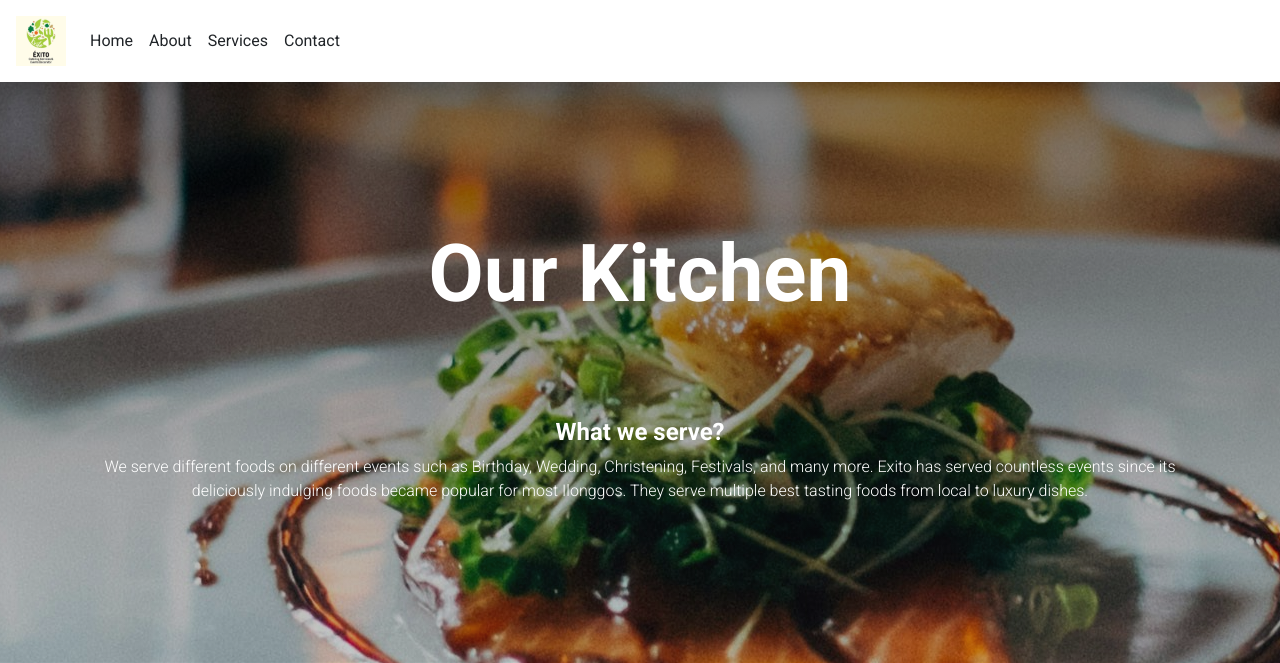
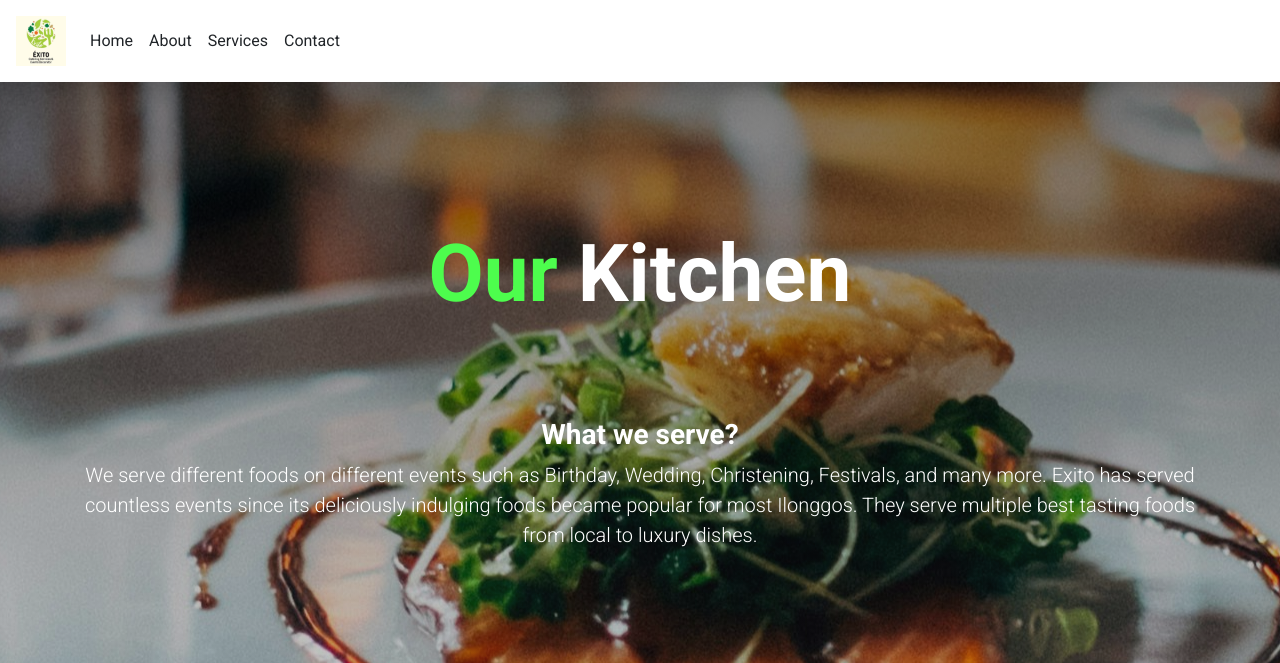
Before and after one commit to Krfd/exito, a PHP site: page /services.php in a window 1280 px wide. Shown: the top 663 px of the page. Run offline with PHP 8.4, Linux system fonts and the light colour scheme; some libraries are stand-ins or nearby versions; grey boxes are pictures that could not be loaded.

Commit message:
Added another content for services page.

```diff
--- a/services.php
+++ b/services.php
@@ -13,10 +13,71 @@
     <?php include("layout/navbar.php") ?>
     <div class="container-fluid hero-services py-5">
         <div class="container text-center my-5 py-5">
-            <h1 class="fw-semibold text-white display-1">Our Kitchen</h1>
+            <h1 class="fw-semibold text-white display-1"><span class="green">Our</span> Kitchen</h1>
             <div class="text-white mt-5 pt-5 services">
-                <h4 class="fw-bold">What we serve?</h4>
-                <p class="fw-light">We serve different foods on different events such as Birthday, Wedding, Christening, Festivals, and many more. Exito has served countless events since its deliciously indulging foods became popular for most Ilonggos. They serve multiple best tasting foods from local to luxury dishes.</p>
+                <h3 class="fw-bold">What we serve?</h3>
+                <p class="fw-light para">We serve different foods on different events such as Birthday, Wedding, Christening, Festivals, and many more. Exito has served countless events since its deliciously indulging foods became popular for most Ilonggos. They serve multiple best tasting foods from local to luxury dishes.</p>
+            </div>
+        </div>
+    </div>
+    <div class="bg-dark">
+        <div class="py-3 py-md-5">
+            <div class="main container d-flex flex-column flex-md-row justify-content-center gap-5 my-3 my-md-5 py-5">
+                <div class="col">
+                    <h1 class="fw-bold text-white"><span class="green">Main</span> Dish</h1>
+                    <hr class="text-white">
+                    <p class="light">
+                        Exito Catering Services offers you a lot of dishes to choose for your special occasion. Discover the most requested dish in almost every occasion and
+                        experience the taste of our best tasting dishes in Iloilo City. With our unique way of cooking our food, we also have different ingredients that will satisfy and fulfill your cravings.
+                    </p>
+                    <hr class="text-white">
+                    <div class="d-flex gap-3">
+                        <img src="assets/img/services/main/4.jpeg" alt="Beef" style="height: 100px" class="w-25 object-fit-cover flex-fill">
+                        <img src="assets/img/services/main/5.jpeg" alt="Beef" style="height: 100px" class="w-25 object-fit-cover flex-fill">
+                        <img src="assets/img/services/main/6.jpeg" alt="Beef" style="height: 100px" class="w-25 object-fit-cover flex-fill">
+                    </div>
+                </div>
+                <div class="col d-flex flex-column flex-md-row gap-3">
+                    <div>
+                        <img src="assets/img/services/main/1.jpeg" alt="Beef" style="height: 100%" class="w-100 object-fit-cover dish-img d-block mx-auto">
+                    </div>
+                    <div>
+                        <img src="assets/img/services/main/2.jpeg" alt="Beef" style="height: 100%" class="w-100 object-fit-cover dish-img d-block mx-auto">
+                    </div>
+                    <div>
+                        <img src="assets/img/services/main/3.jpeg" alt="Beef" style="height: 100%" class="w-100 object-fit-cover dish-img d-block mx-auto">
+                    </div>
+                </div>
+            </div>
+        </div>
+        <div class="py-3 py-md-5">
+            <div class="side container d-flex flex-column-reverse flex-column flex-md-row justify-content-center gap-5 my-3 my-md-5 py-5">
+                <div class="col d-flex flex-column flex-md-row gap-3">
+                    <div>
+                        <img src="assets/img/services/side/1.jpg" alt="Pasta" style="height: 100%" class="w-100 object-fit-cover dish-img d-block mx-auto">
+                    </div>
+                    <div>
+                        <img src="assets/img/services/side/2.jpg" alt="Soup" style="height: 100%" class="w-100 object-fit-cover dish-img d-block mx-auto">
+                    </div>
+                    <div>
+                        <img src="assets/img/services/side/3.jpg" alt="Salad" style="height: 100%" class="w-100 object-fit-cover dish-img d-block mx-auto">
+                    </div>
+                </div>
+                <div class="col">
+                    <h1 class="fw-bold text-white"><span class="green">Side</span> Dish</h1>
+                    <hr class="text-white">
+                    <p class="light">
+                        Your experience with us will never be enough without having our indulging and flavorful side dishes and beverages. For our side dish, we serve quality desserts, pasta, soup, appetizer, salad, vegetables, and many more.
+                        Almost every simple and luxurious dishes in Iloilo is here and to ensure that we serve you the best of these foods, don't hesitate to try it for you to find out.
+                    </p>
+                    <hr class="text-white">
+                    <div class="d-flex gap-3">
+                        <img src="assets/img/services/side/4.jpg" alt="" style="height: 100px" class="w-25 object-fit-cover flex-fill dish-img-sm">
+                        <img src="assets/img/services/side/5.jpg" alt="" style="height: 100px" class="w-25 object-fit-cover flex-fill dish-img-sm">
+                        <img src="assets/img/services/side/6.jpg" alt="" style="height: 100px" class="w-25 object-fit-cover flex-fill dish-img-sm">
+                    </div>
+                </div>
+
             </div>
         </div>
     </div>
```
